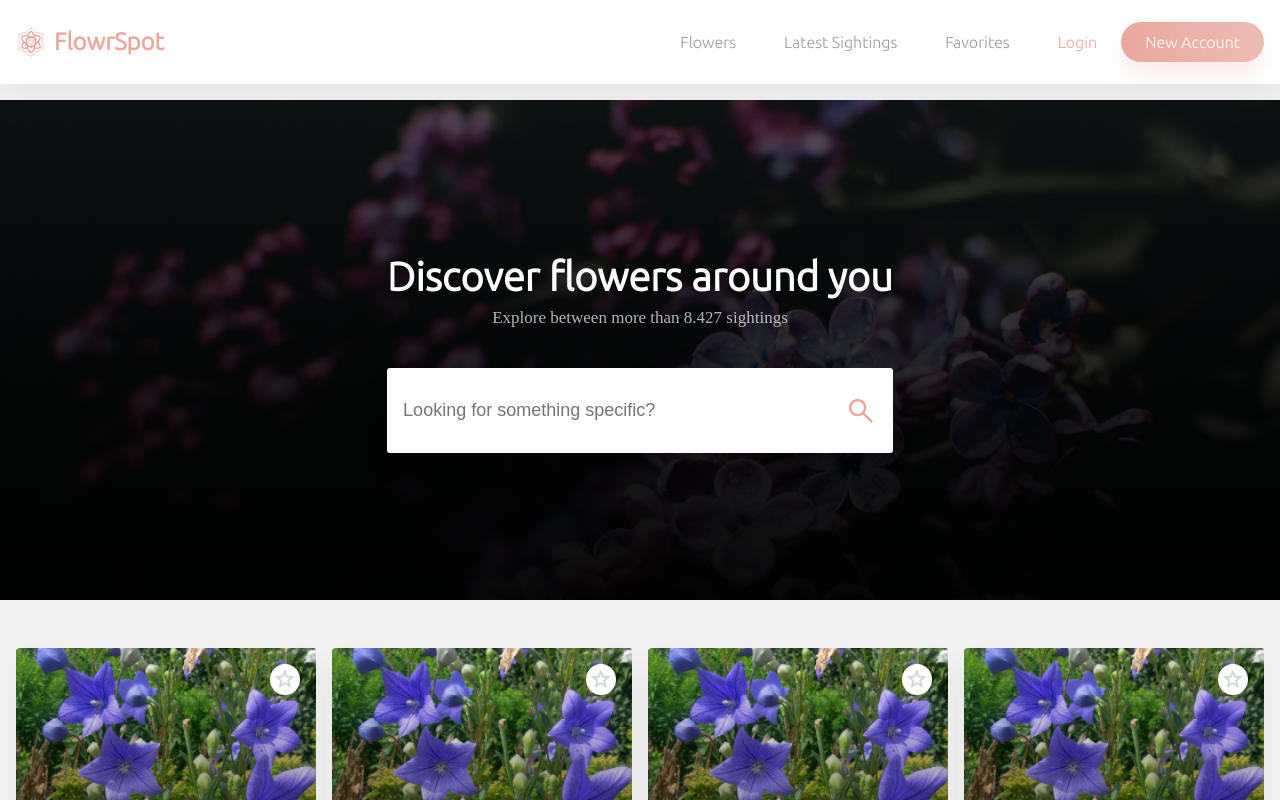
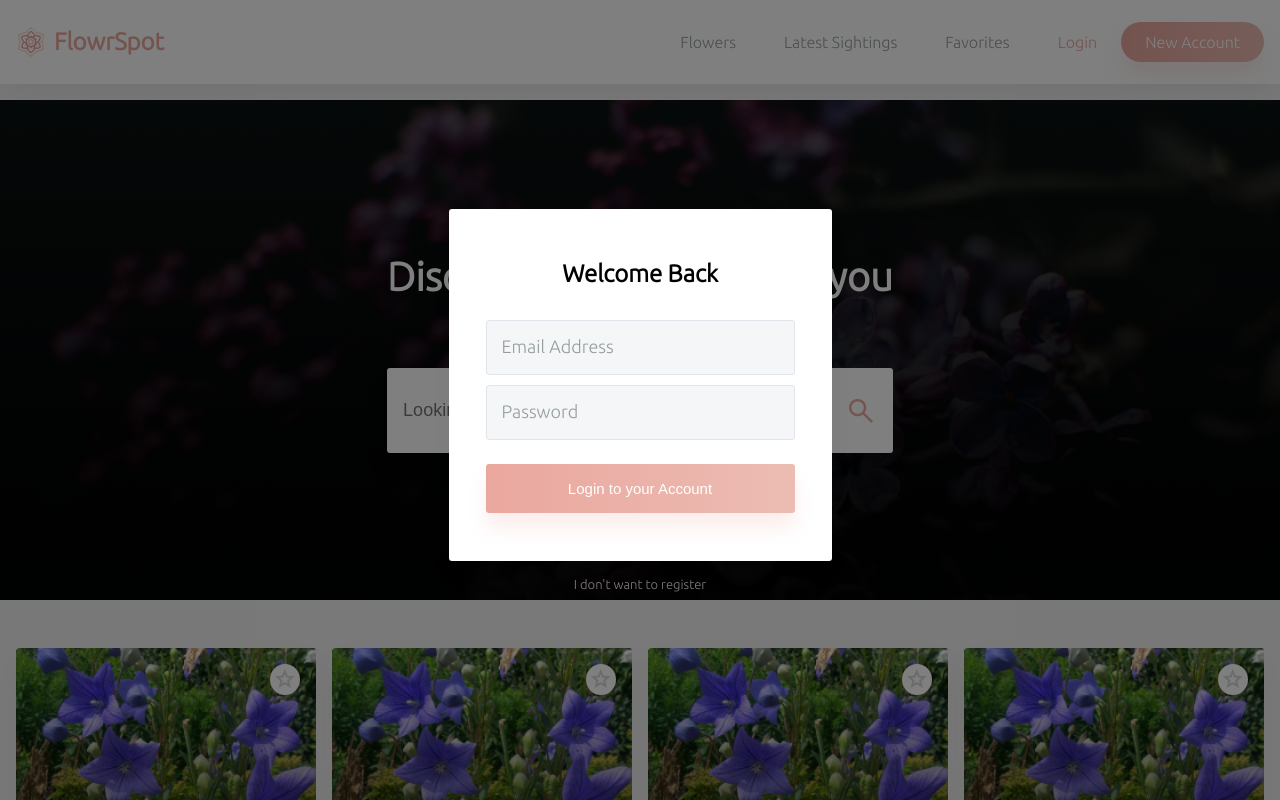
Before and after one commit to Abdullah-Kurgas/FlowrSpot, an Angular app: page / in a window 1280 px wide. Both pictures are taken after a click on the element "Login". Shown: the top 800 px of the page. Built offline with nearby package versions, Linux system fonts and the light colour scheme.

Commit message:
Create modalService && make it work

```diff
--- a/src/app/app.component.html
+++ b/src/app/app.component.html
@@ -4,3 +4,8 @@
     <router-outlet></router-outlet>
   </div>
 </div>
+
+
+<!-- Modals -->
+<fs-modal *ngIf="modalService.opened['modal'] == 'modal'" [type]="modalService.opened['type']"></fs-modal>
+<fs-info-modal *ngIf="modalService.opened['modal'] == 'infoModal'" [type]="modalService.opened['type']"></fs-info-modal>
--- a/src/app/app.component.ts
+++ b/src/app/app.component.ts
@@ -1,4 +1,5 @@
 import { Component } from '@angular/core';
+import { ModalsService } from './shared/modals.service';
 
 @Component({
   selector: 'fs-root',
@@ -7,4 +8,6 @@ import { Component } from '@angular/core';
 })
 export class AppComponent {
   title = 'FlowrSpot';
+
+  constructor(public modalService: ModalsService) {}
 }
--- a/src/app/app.module.ts
+++ b/src/app/app.module.ts
@@ -1,5 +1,7 @@
 import { NgModule } from '@angular/core';
 import { BrowserModule } from '@angular/platform-browser';
+import { HttpClientModule } from '@angular/common/http';
+import { FormsModule } from '@angular/forms';
 
 import { AppRoutingModule } from './app-routing.module';
 import { AppComponent } from './app.component';
@@ -20,7 +22,9 @@ import { InfoModalComponent } from './components/modals/info-modal/info-modal.co
   ],
   imports: [
     BrowserModule,
-    AppRoutingModule
+    AppRoutingModule,
+    HttpClientModule,
+    FormsModule
   ],
   providers: [],
   bootstrap: [AppComponent]
--- a/src/app/components/header/header.component.html
+++ b/src/app/components/header/header.component.html
@@ -9,8 +9,8 @@
             <span class="item">Latest Sightings</span>
             <span class="item">Favorites</span>
             <div>
-                <span class="item text-accent">Login</span>
-                <span class="item primary-rounded-btn">New Account</span>
+                <span class="item text-accent" (click)="modalService.open('modal', 'login')">Login</span>
+                <span class="item primary-rounded-btn" (click)="modalService.open('modal', 'register')">New Account</span>
             </div>
 
             <!-- <div class="profile-header">
--- a/src/app/components/header/header.component.ts
+++ b/src/app/components/header/header.component.ts
@@ -1,4 +1,5 @@
 import { Component, OnInit } from '@angular/core';
+import { ModalsService } from 'src/app/shared/modals.service';
 
 @Component({
   selector: 'fs-header',
@@ -7,7 +8,7 @@ import { Component, OnInit } from '@angular/core';
 })
 export class HeaderComponent implements OnInit {
 
-  constructor() { }
+  constructor(public modalService: ModalsService) { }
 
   ngOnInit(): void {
   }
--- a/src/app/components/modals/info-modal/info-modal.component.html
+++ b/src/app/components/modals/info-modal/info-modal.component.html
@@ -3,7 +3,7 @@
     <div class="modal">
         <span class="material-symbols-outlined close-btn">close</span>
 
-        <!-- <div class="profile">
+        <div class="profile" *ngIf="type == 'profile'">
             <div class="sm-info">
                 <div class="profile-img">
                     <img src="https://encrypted-tbn0.gstatic.com/images?q=tbn:ANd9GcQwPZRlDLLRvB5Qnb1gjwLZmzdopBRgIZ2yPw&usqp=CAU"
@@ -33,9 +33,9 @@
                     <span>michael.berry@gmail.com</span>
                 </div>
             </div>
-        </div> -->
+        </div>
 
-        <div class="settings">
+        <div class="settings"  *ngIf="type == 'settings'">
             <div class="title">
                 <h2>Settings</h2>
                 <span class="material-symbols-outlined">settings</span>
@@ -67,8 +67,8 @@
         </div>
 
         <div class="logout-btn">
-            <!-- <button class="primary-btn">Logout</button> -->
-            <button class="primary-btn">Save settings</button>
+            <button class="primary-btn" *ngIf="type == 'profile'">Logout</button>
+            <button class="primary-btn" *ngIf="type == 'settings'">Save settings</button>
         </div>
 
     </div>
--- a/src/app/components/modals/info-modal/info-modal.component.ts
+++ b/src/app/components/modals/info-modal/info-modal.component.ts
@@ -1,4 +1,4 @@
-import { Component, OnInit } from '@angular/core';
+import { Component, Input, OnInit } from '@angular/core';
 
 @Component({
   selector: 'fs-info-modal',
@@ -7,6 +7,8 @@ import { Component, OnInit } from '@angular/core';
 })
 export class InfoModalComponent implements OnInit {
 
+  @Input() type!: string;
+
   constructor() { }
 
   ngOnInit(): void {
--- a/src/app/components/modals/modal/modal.component.html
+++ b/src/app/components/modals/modal/modal.component.html
@@ -1,8 +1,8 @@
 <div class="modal-bg">
 
     <div class="modal">
+        <div *ngIf="type == 'register'">
             <h2>Create an Account</h2>
-        <!-- <h2>Welcome Back</h2> -->
             <div class="name-field">
                 <div class="form-input">
                     <input type="text" name="fullname" id="firstName" placeholder=" ">
@@ -28,12 +28,26 @@
                 <input type="password" id="password" placeholder=" ">
                 <label for="password">Password</label>
             </div>
+        </div>
+
+        <div *ngIf="type == 'login'">
+            <h2>Welcome Back</h2>
+            <div class="form-input">
+                <input type="email" id="email" placeholder=" ">
+                <label for="email">Email Address</label>
+            </div>
+
+            <div class="form-input">
+                <input type="password" id="password" placeholder=" ">
+                <label for="password">Password</label>
+            </div>
+        </div>
 
         <div class="create-btn">
-            <button class="primary-btn">Create Account</button>
-            <!-- <button class="primary-btn">Login to your Account</button> -->
+            <button class="primary-btn" *ngIf="type == 'register'">Create Account</button>
+            <button class="primary-btn" *ngIf="type == 'login'">Login to your Account</button>
         </div>
     </div>
-    <span class="cancel-text">I don't want to register</span>
+    <span class="cancel-text" (click)="modalService.close()">I don't want to register</span>
 
 </div>
--- a/src/app/pages/home/home.component.ts
+++ b/src/app/pages/home/home.component.ts
@@ -1,4 +1,5 @@
 import { Component, OnInit } from '@angular/core';
+import { ModalsService } from 'src/app/shared/modals.service';
 
 @Component({
   selector: 'fs-home',
@@ -7,7 +8,7 @@ import { Component, OnInit } from '@angular/core';
 })
 export class HomeComponent implements OnInit {
 
-  constructor() { }
+  constructor(public modalService: ModalsService) { }
 
   ngOnInit(): void {
   }
--- /dev/null
+++ b/src/app/shared/modals.service.ts
@@ -0,0 +1,19 @@
+import { Injectable } from '@angular/core';
+
+@Injectable({
+  providedIn: 'root'
+})
+export class ModalsService {
+  opened: any = {};
+
+  constructor() { }
+
+  open(modal: string, type: string) {
+    this.opened.modal = modal;
+    this.opened.type = type;
+  }
+
+  close() {
+    this.opened = {};
+  }
+}
```
Also changed, not shown: src/app/components/modals/modal/modal.component.ts (+5 -2 lines), src/app/shared/api.service.ts (added, +19 -0 lines), 2 other files (tests, documents, lock files or other folders). Lines whose indentation alone changed are shown as unchanged.
